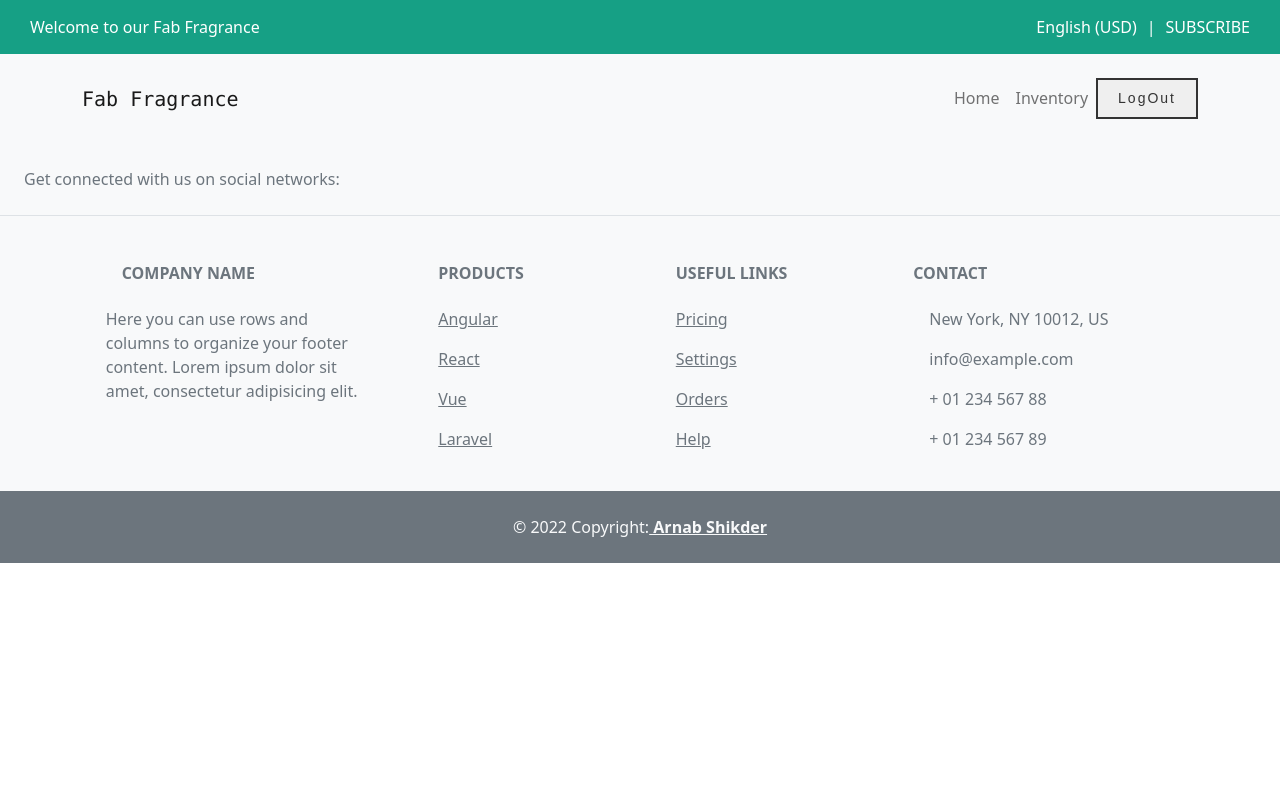
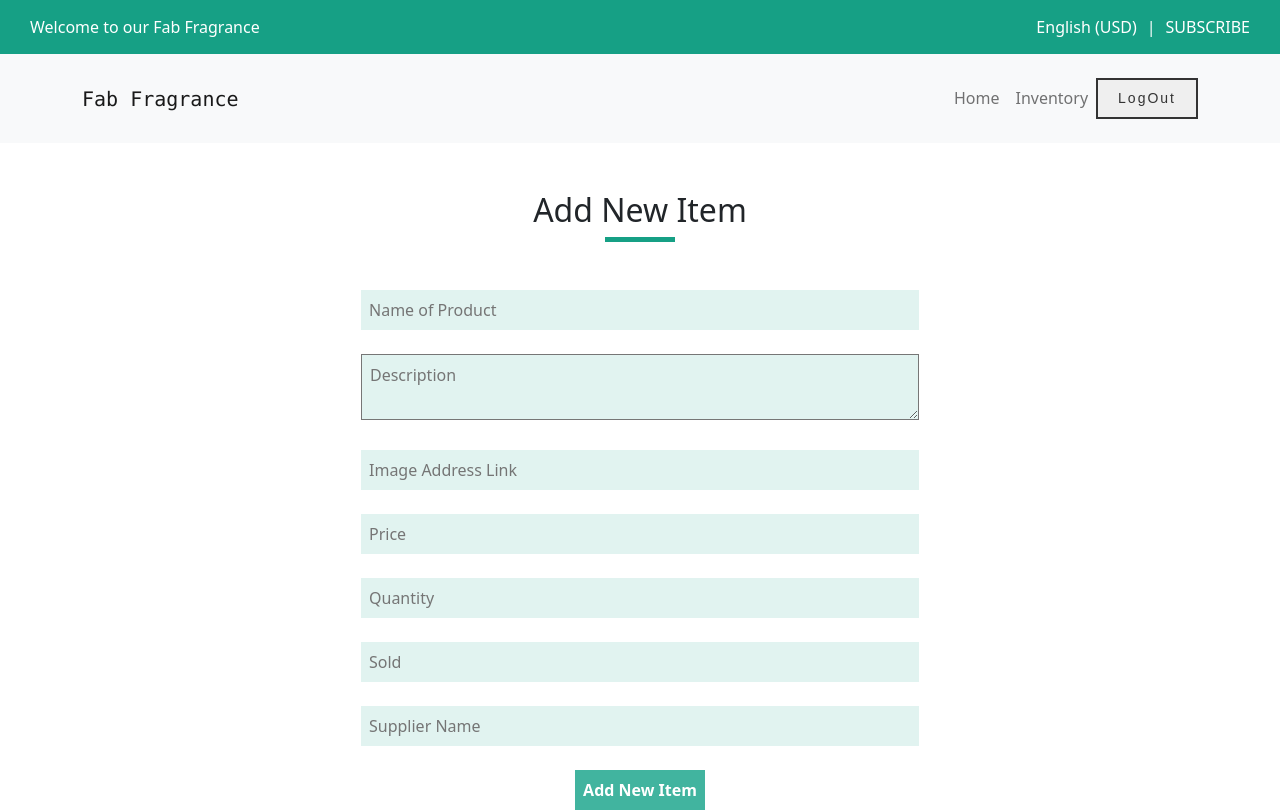
Before and after one commit to ArnabShikder24/warehouse-fabFragrance-client-side, a React (Create React App) app: page /add-item in a window 1280 px wide. Shown: the top 812 px of the page. Built offline with nearby package versions, Linux system fonts and the light colour scheme; no server answers; sample sign-in values are in the browser's storage.

Commit message:
add item section ready

```diff
--- a/package.json
+++ b/package.json
@@ -13,6 +13,7 @@
     "react-bootstrap": "^2.3.1",
     "react-dom": "^18.1.0",
     "react-firebase-hooks": "^5.0.3",
+    "react-hook-form": "^7.30.0",
     "react-router-dom": "^6.3.0",
     "react-scripts": "5.0.1",
     "react-toastify": "^8.2.0",
--- a/src/App.js
+++ b/src/App.js
@@ -12,6 +12,7 @@ import 'react-toastify/dist/ReactToastify.css';
 import { ToastContainer } from 'react-toastify';
 import RequireAuth from './components/RequireAuth/RequireAuth';
 import Maintain from './components/Maintain/Maintain';
+import AddItem from './components/AddItem/AddItem';
 
 function App() {
   return (
@@ -24,6 +25,7 @@ function App() {
             <Route path='/inventory' element={<Inventory></Inventory>}></Route>
             <Route path='/inventory/manage/:manageId' element={<RequireAuth><Manage></Manage></RequireAuth>}></Route>
             <Route path='/manage-inventory' element={<RequireAuth><Maintain></Maintain></RequireAuth>}></Route>
+            <Route path='/add-item' element={<RequireAuth><AddItem></AddItem></RequireAuth>}></Route>
             <Route path='/login' element={<Login></Login>}></Route>
             <Route path='/signup' element={<SignUp></SignUp>}></Route>
           </Routes>
--- a/src/components/AddItem/AddItem.css
+++ b/src/components/AddItem/AddItem.css
@@ -0,0 +1,8 @@
+.add-item {
+   height: 40px !important;
+   padding: 8px;
+}
+.text-area {
+    background-color: #41b49f28;
+    padding: 8px;
+}
--- a/src/components/AddItem/AddItem.js
+++ b/src/components/AddItem/AddItem.js
@@ -1,10 +1,29 @@
+import axios from 'axios';
 import React from 'react';
+import { useForm } from 'react-hook-form';
 import './AddItem.css';
 
 const AddItem = () => {
+    const { register, handleSubmit } = useForm();
+    const onSubmit = data => {
+        console.log(data)
+        axios.post('http://localhost:5000/inventory', data)
+        .then(res => console.log(res.data))
+
+    };
     return (
-        <div>
-
+        <div className='container text-center my-5'>
+            <h2 className='text-center'>Add New Item</h2><div className='underline mb-5'></div>
+            <form onSubmit={handleSubmit(onSubmit)}>
+            <input className='w-50 mb-4 add-item' placeholder='Name of Product' {...register("title")} required/> <br />
+            <textarea className='w-50 mb-4 text-area' placeholder='Description' {...register("discription")} required/><br />
+            <input className='w-50 mb-4 add-item' placeholder='Image Address Link' {...register("img")} required/><br />
+            <input className='w-50 mb-4 add-item' type='number' placeholder='Price' {...register("price")} required/><br />
+            <input className='w-50 mb-4 add-item' type='number' placeholder='Quantity' {...register("quantity")} required/><br />
+            <input className='w-50 mb-4 add-item' type='number' placeholder='Sold' {...register("sold")} required/><br />
+            <input className='w-50 mb-4 add-item' placeholder='Supplier Name' {...register("supplier")} required/><br />
+            <input className='py-2 px-2' type="submit" value='Add New Item'/>
+            </form>
         </div>
     );
 };
--- a/src/components/Maintain/Maintain.js
+++ b/src/components/Maintain/Maintain.js
@@ -1,14 +1,16 @@
 import React from 'react';
 import { Table } from 'react-bootstrap';
 import useInventory from '../../hooks/useInventory';
+import { useNavigate } from 'react-router-dom'
 import './Maintain.css';
 
 const Maintain = () => {
     const [items] = useInventory();
+    const navigate = useNavigate();
     return (
         <div className='container pb-5 my-5'>
             <h2 className='text-center'>Manage Inventory</h2><div className='underline mb-5'></div>
-            <h4 className='mb-5'>Add New Product Here <button className='btn-update'><span>Add New Item</span></button></h4>
+            <h4 className='mb-5'>Add New Product Here <button onClick={() => navigate('/add-item')} className='btn-update'><span>Add New Item</span></button></h4>
             <Table striped bordered>
                 <thead>
                     <tr>
@@ -24,7 +26,7 @@ const Maintain = () => {
                 </thead>
                 <tbody>
                     {
-                        items.map(item => <tr>
+                        items.map(item => <tr key={item._id}>
                             <td>{item._id}</td>
                             <td>{item.title}</td>
                             <td><img className='table-img' src={item.img} alt={item.title} /></td>
```
Also changed, not shown: 1 other file (tests, documents, lock files or other folders).
